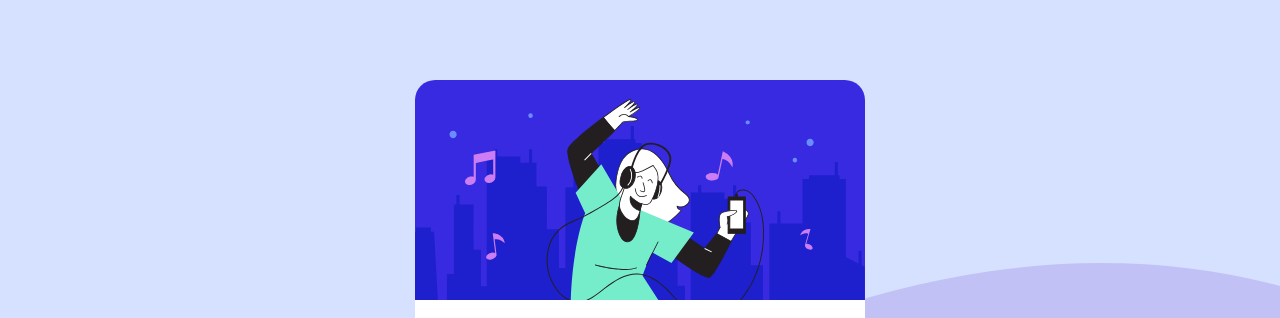
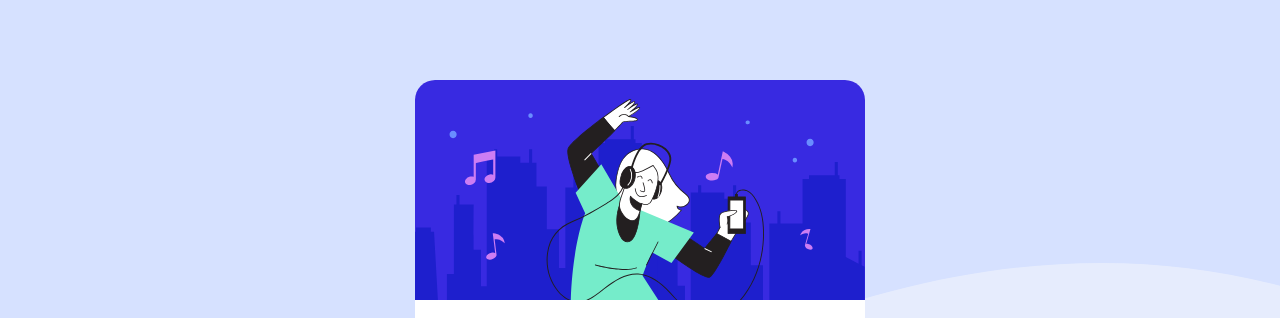
Before and after one commit to Tirth1842/ordersummary, a plain HTML site: page index.html in a window 1280 px wide. Shown: the top 318 px of the page. Drawn offline with Linux system fonts and the light colour scheme.

Commit message:
css changes

```diff
--- a/style.css
+++ b/style.css
@@ -2,7 +2,8 @@
 
 body{
     background-image: url(images/pattern-background-desktop.svg);
-    background-color:  rgba(101, 101, 233,0.4);
+    background-repeat: no-repeat;
+    background-color:  #e6ecfd
 }
 .container{
 
@@ -81,7 +82,7 @@ button:hover{
 @media all and (max-width: 375px){
     body{
         background-image: url(images/pattern-background-mobile.svg);
-        background-color:rgba(101, 101, 233,0.1);
+
     }
     h2{
         font-size: large;
```
